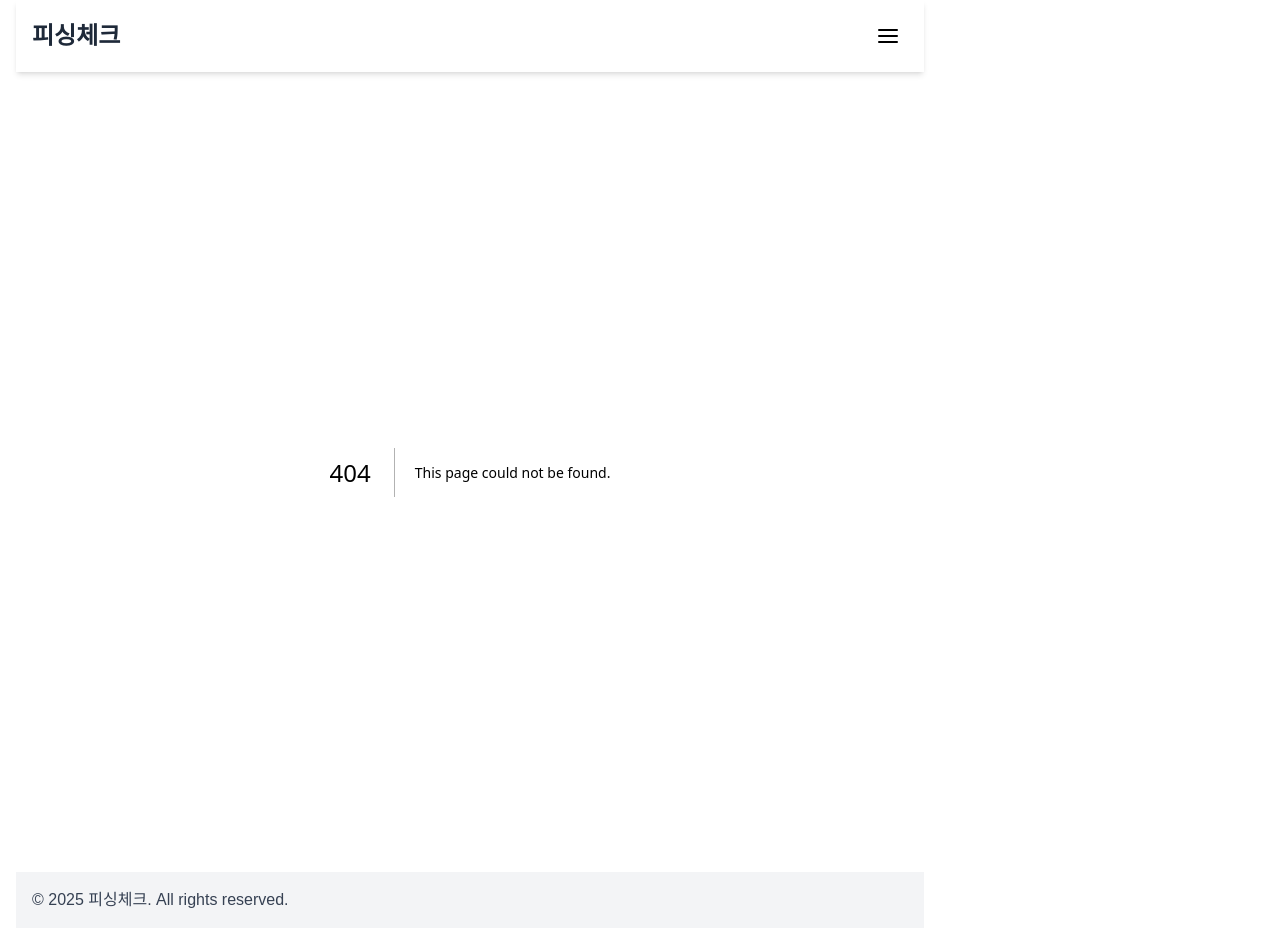
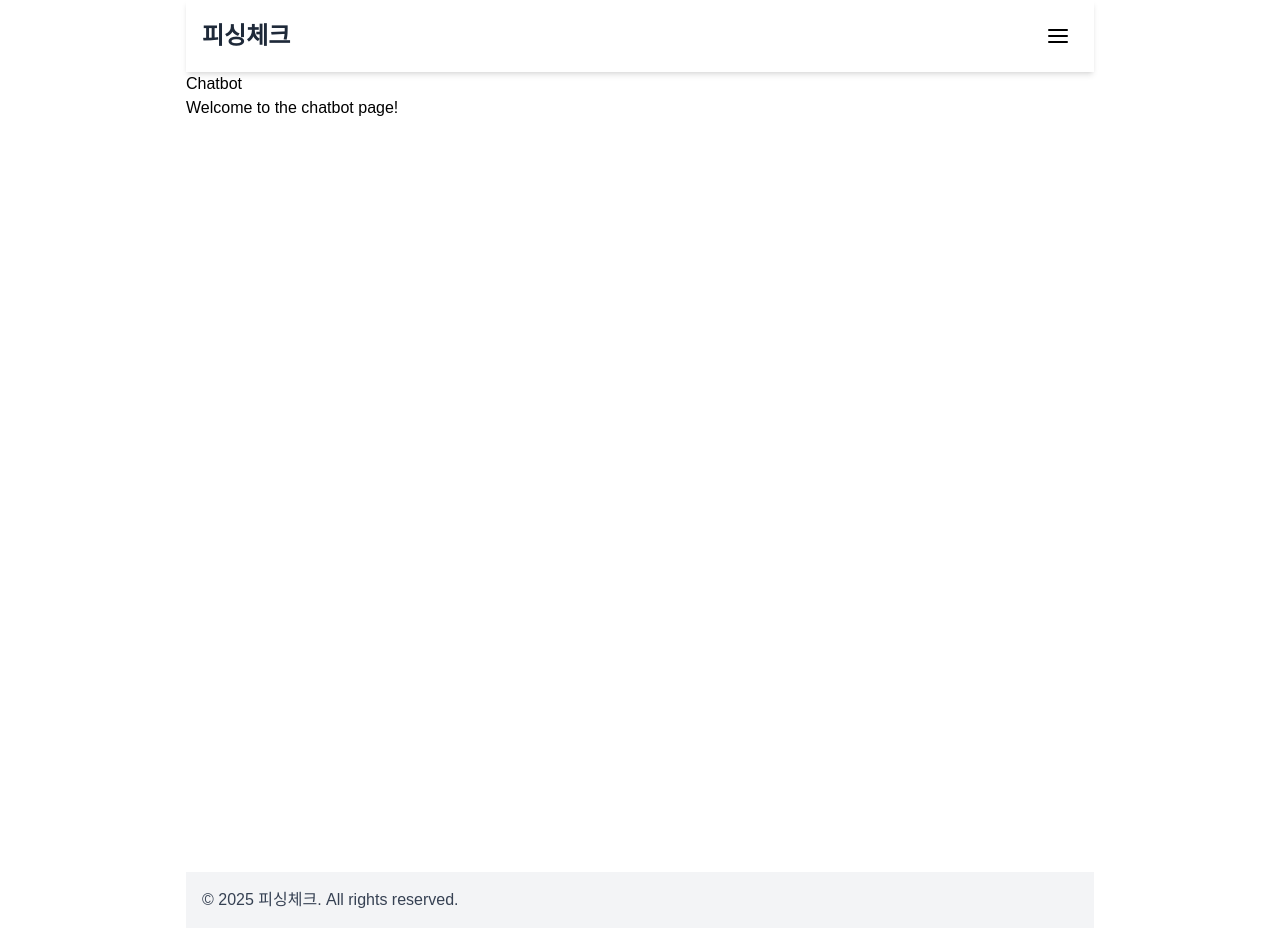
Before and after one commit to Su-Bang-Phishing-Check/Front-Phishing-Check, a Next.js app: page /chatbot in a window 1280 px wide. Before the commit this address had no page. Built offline with nearby package versions, Linux system fonts and the light colour scheme.

Commit message:
스타일 변경

```diff
--- /dev/null
+++ b/src/app/chatbot/page.tsx
@@ -0,0 +1,10 @@
+const ChatbotPage = () => {
+  return (
+    <div>
+      <h1>Chatbot</h1>
+      <p>Welcome to the chatbot page!</p>
+    </div>
+  );
+};
+
+export default ChatbotPage;
--- a/src/app/components/ChatStepIcon.tsx
+++ b/src/app/components/ChatStepIcon.tsx
@@ -3,7 +3,7 @@ import { GoChecklist } from "react-icons/go";
 import { BsQuestion } from "react-icons/bs";
 import { FiChevronRight } from "react-icons/fi";
 
-export default function ChatStepIcon() {
+const ChatStepIcon = () => {
   return (
     <div className="flex justify-center items-center space-x-6 mt-2 text-black">
       <div className="flex items-center justify-center w-[60px] h-[60px] bg-[#CEE3FF] rounded-full">
@@ -23,4 +23,6 @@ export default function ChatStepIcon() {
       </div>
     </div>
   );
-}
+};
+
+export default ChatStepIcon;
--- a/src/app/components/ChatbotBanner.tsx
+++ b/src/app/components/ChatbotBanner.tsx
@@ -1,7 +1,7 @@
 "use client";
 import ChatStepIcon from "./ChatStepIcon";
 
-export default function ChatbotBanner() {
+const ChatbotBanner = () => {
   return (
     <div className="flex flex-col items-center justify-center bg-white border-3 border-[#CEE3FF] p-4 rounded-lg shadow-sm text-black w-[450px] h-[200px]">
       <h1 className="text-lg font-semibold">
@@ -12,4 +12,6 @@ export default function ChatbotBanner() {
       </div>
     </div>
   );
-}
+};
+
+export default ChatbotBanner;
--- a/src/app/components/MessageBanner.tsx
+++ b/src/app/components/MessageBanner.tsx
@@ -1,3 +1,7 @@
 "use client";
 
-export default function MessageBanner() {}
+const MessageBanner = () => {
+  return <div></div>;
+};
+
+export default MessageBanner;
--- a/src/app/components/Notice.tsx
+++ b/src/app/components/Notice.tsx
@@ -2,7 +2,7 @@
 import NoticeList from "./NoticeList";
 import NoticeTriangleIcon from "./NoticeTriangleIcon";
 
-export default function Notice() {
+const Notice = () => {
   const handleNoticeClick = () => {
     console.log("notice list click");
   };
@@ -50,4 +50,6 @@ export default function Notice() {
       </div>
     </section>
   );
-}
+};
+
+export default Notice;
--- a/src/app/components/NoticeList.tsx
+++ b/src/app/components/NoticeList.tsx
@@ -4,7 +4,7 @@ interface NoticeListProps {
   onClick?: () => void;
 }
 
-export default function NoticeList({ title, date, onClick }: NoticeListProps) {
+const NoticeList = ({ title, date, onClick }: NoticeListProps) => {
   return (
     <div
       className="flex justify-between items-center bg-[#85BAFF] w-full h-[35px] rounded-[5px] text-base text-black px-2 shadow-md cursor-pointer hover:bg-[#A0C4FF] transition-colors duration-200"
@@ -14,4 +14,6 @@ export default function NoticeList({ title, date, onClick }: NoticeListProps) {
       <p className="text-[#5F5F5F] text-sm shrink-0">{date}</p>
     </div>
   );
-}
+};
+
+export default NoticeList;
--- a/src/app/page.tsx
+++ b/src/app/page.tsx
@@ -1,11 +1,13 @@
 import MainBanner from "./components/MainBanner";
 import Notice from "./components/Notice";
 
-export default function Home() {
+const Home = () => {
   return (
     <>
       <MainBanner />
       <Notice />
     </>
   );
-}
+};
+
+export default Home;
```
Also changed, not shown: src/app/components/Button.tsx (+10 -5 lines), src/app/components/MainBanner.tsx (+6 -4 lines), src/app/components/NoticeTriangleIcon.tsx (+4 -3 lines).
